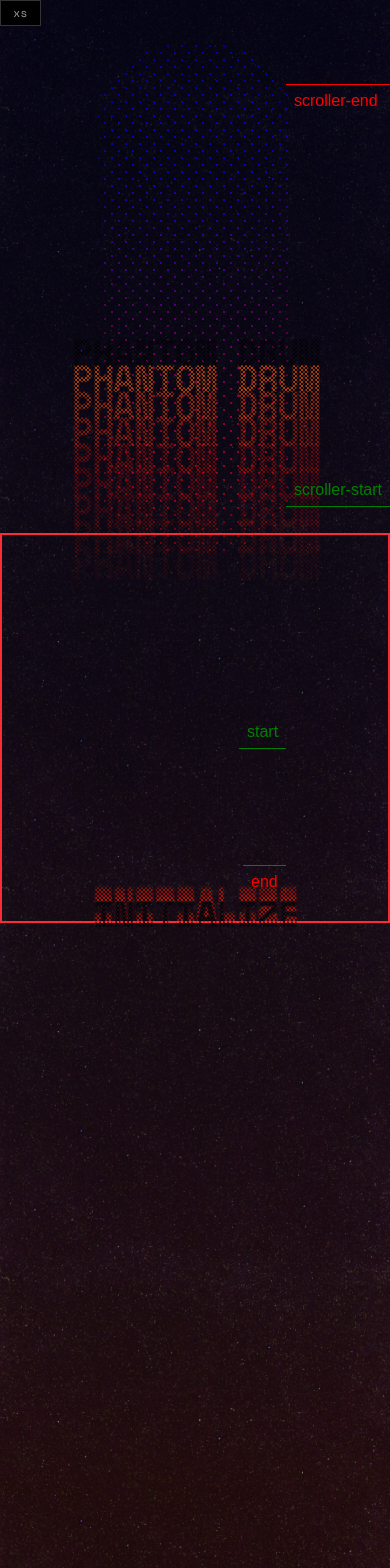
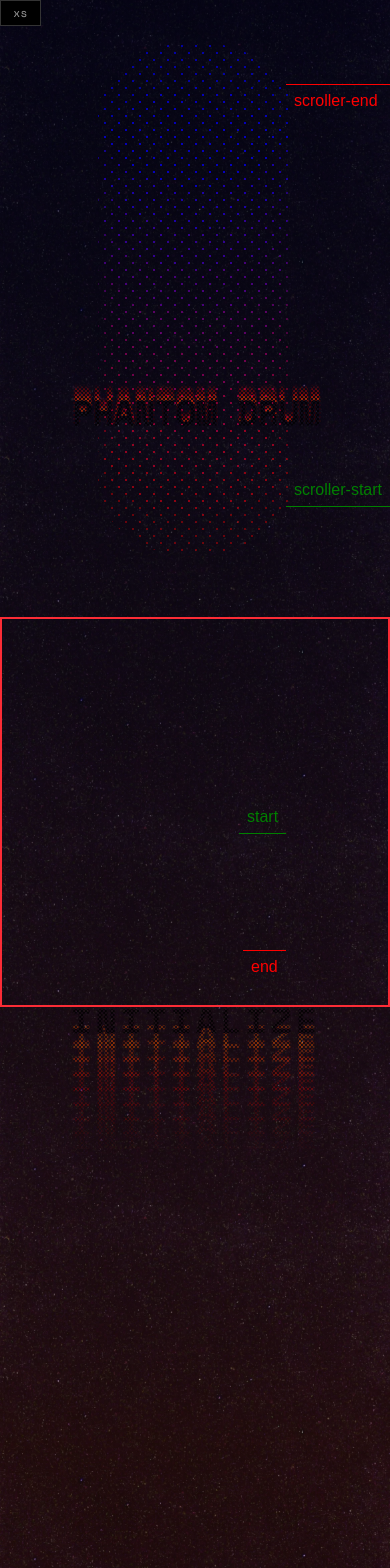
Before and after one commit to chasecee/phantomdrum.com, a Next.js app: page / in a window 390 px wide. Shown: the top 1568 px of the page. Built offline with nearby package versions, Linux system fonts and the light colour scheme; a web font is replaced by a local one.

Commit message:
Refactor HeroLogoText components for improved visual dynamics; update opacity settings and layer heights for better alignment. Adjust mask properties in Page component for enhanced responsiveness and visual effects.

```diff
--- a/app/components/sections/HeroLogoTextTwoColor.tsx
+++ b/app/components/sections/HeroLogoTextTwoColor.tsx
@@ -7,7 +7,7 @@ const BASE_COLORS = ["#e67e22", "#c82a2a", "#c84a2d"];
 
 const FIRST_LAYER_COLOR: string | null = "#fff";
 
-const OPACITY_RANGE: [number, number] = [1, 0.01];
+const OPACITY_RANGE: [number, number] = [0.5, 0.01];
 
 const calculateOpacity = (index: number, total: number): number => {
   const [maxOpacity, minOpacity] = OPACITY_RANGE;
@@ -33,8 +33,8 @@ const LAYERS = Array.from({ length: NUM_LAYERS }, (_, i) => ({
   colorVar: `--layer-color-${i}`,
   offsetX: `${(i - 0.5) * OFFSET_X_MULTIPLIER}cqi`,
   offsetY: `${(i - 0.5) * OFFSET_Y_MULTIPLIER}cqh`,
-  scaleOffset: `${1 + (i + 0.5) * 0.05}`,
-  layerHeight: `${(i + 1) * 14}cqh`,
+  scaleOffset: `${1 + (i + 0.5) * -0.05}`,
+  layerHeight: `${(i + 1) * 10}cqh`,
   animationName: i === 0 ? "flickerIn" : "fadeInUp",
   animationDelay: i === 0 ? "0s" : `${i * ANIMATION_STAGGER_DELAY}s`,
   animationDuration: i === 0 ? ".25s" : `${ANIMATION_DURATION}s`,
@@ -50,7 +50,7 @@ export default function HeroLogoText() {
 
   return (
     <div
-      className="mt-[40svh] aspect-2/1 z-10 w-full relative contrast-150"
+      className="mb-[5svh] aspect-25/10 z-10 w-full relative contrast-150"
       style={
         {
           containerType: "size",
@@ -74,7 +74,7 @@ export default function HeroLogoText() {
         className="HERO_BACKGROUND pointer-events-none"
       >
         <div
-          className="relative pb-[25cqh] h-[150cqh] text-[10cqw] tracking-[-0.025em] scale-[.9] -skew-y-[.1deg] origin-[50%_0%] text-center  leading-[0.8] font-bold"
+          className="relative pb-[25cqh] h-[120cqh] text-[10cqw] tracking-[0.1em] scale-[.9] -skew-y-[.1deg] origin-[50%_0%] text-center  leading-[0.8] font-bold"
           style={{
             maskImage:
               "linear-gradient(to bottom, black 90%, transparent 100%)",
@@ -86,7 +86,7 @@ export default function HeroLogoText() {
           {LAYERS.map((layer) => (
             <div
               key={layer.id}
-              className="sticky top-[40svh] h-(--layer-height) w-[90%] mx-auto whitespace-nowrap "
+              className="sticky top-[66svh] h-(--layer-height) w-[90%] mx-auto whitespace-nowrap "
               style={
                 {
                   color: `var(${layer.colorVar})`,
@@ -99,7 +99,7 @@ export default function HeroLogoText() {
                 } as CSSProperties
               }
             >
-              PHANTOM DRUM
+              INITIALIZE
             </div>
           ))}
         </div>
--- a/app/components/sections/HeroLogoTextTwoColorReversed.tsx
+++ b/app/components/sections/HeroLogoTextTwoColorReversed.tsx
@@ -3,11 +3,11 @@ import { generateLayerColors, hexToRgb, rgbToRgba } from "@/app/lib/colorUtils";
 import HalftoneEffect from "../content/HalftoneEffect";
 const NUM_LAYERS = 10;
 
-const BASE_COLORS = ["#c84a2d", "#c82a2a", "#e67e22"];
+const BASE_COLORS = ["#e67e22", "#c82a2a", "#c84a2d"];
 
 const FIRST_LAYER_COLOR: string | null = "#fff";
 
-const OPACITY_RANGE: [number, number] = [1, 0.01];
+const OPACITY_RANGE: [number, number] = [0.5, 0.01];
 
 const calculateOpacity = (index: number, total: number): number => {
   const [maxOpacity, minOpacity] = OPACITY_RANGE;
@@ -40,7 +40,7 @@ const LAYERS = Array.from({ length: NUM_LAYERS }, (_, i) => ({
   offsetX: `${(i - 0.5) * OFFSET_X_MULTIPLIER}cqi`,
   offsetY: `${(i - 0.5) * OFFSET_Y_MULTIPLIER}cqh`,
   scaleOffset: `${1 + (NUM_LAYERS - 1 - i + 0.5) * 0.05}`,
-  layerHeight: `${(i + 1) * 14}cqh`,
+  layerHeight: `${(i + 1) * 13}cqh`,
   animationName: i === 0 ? "flickerIn" : "fadeInUp",
   animationDelay: i === 0 ? "0s" : `${i * ANIMATION_STAGGER_DELAY}s`,
   animationDuration: i === 0 ? ".25s" : `${ANIMATION_DURATION}s`,
@@ -56,7 +56,7 @@ export default function HeroLogoText() {
 
   return (
     <div
-      className="mb-[20svh] aspect-2/1 z-10 w-full -translate-y-[20%] relative contrast-150"
+      className="mt-[50svh] aspect-2/1 z-10 w-full -translate-y-[20%] relative contrast-150"
       style={
         {
           containerType: "size",
@@ -104,7 +104,7 @@ export default function HeroLogoText() {
                 } as CSSProperties
               }
             >
-              INITIALIZE
+              PHANTOM DRUM
             </div>
           ))}
         </div>
--- a/app/page.tsx
+++ b/app/page.tsx
@@ -16,7 +16,7 @@ export default function Page() {
         <div
           style={
             {
-              maskImage: "linear-gradient(to top, rgba(0,0,0,0), black 5%)",
+              //maskImage: "linear-gradient(to top, rgba(0,0,0,0), black 5%)",
               maskSize: "100% 100%",
               maskPosition: "bottom",
               maskRepeat: "no-repeat",
@@ -30,10 +30,10 @@ export default function Page() {
           }
         >
           <HeroMeteors />
-          <HeroLogoTextTwoColor />
+          <HeroLogoTextTwoColorReversed />
 
           <HeroHalftoneSection />
-          <HeroLogoTextTwoColorReversed />
+          <HeroLogoTextTwoColor />
         </div>
         <CubeSection />
         <QuotesSection />
```
